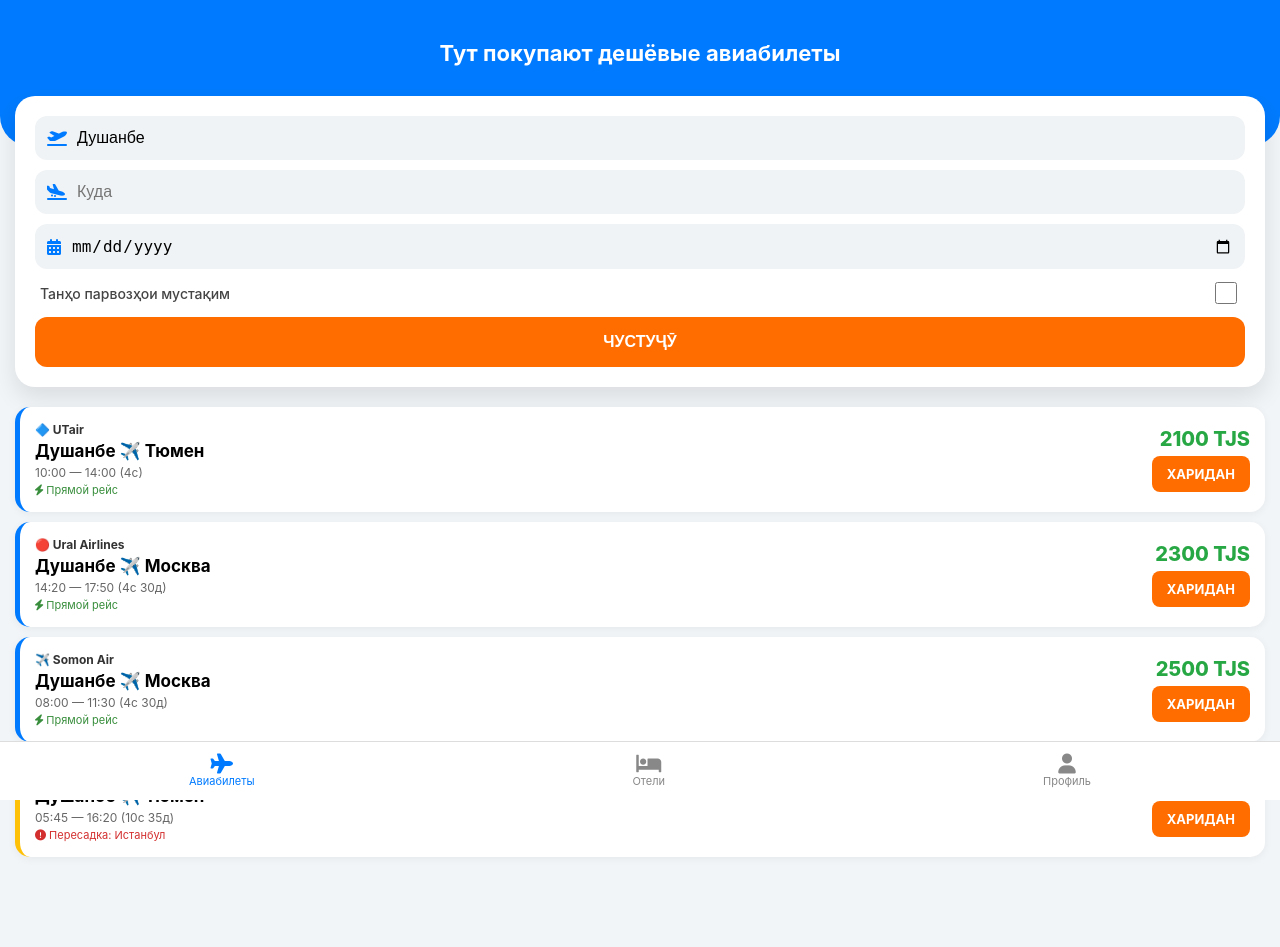
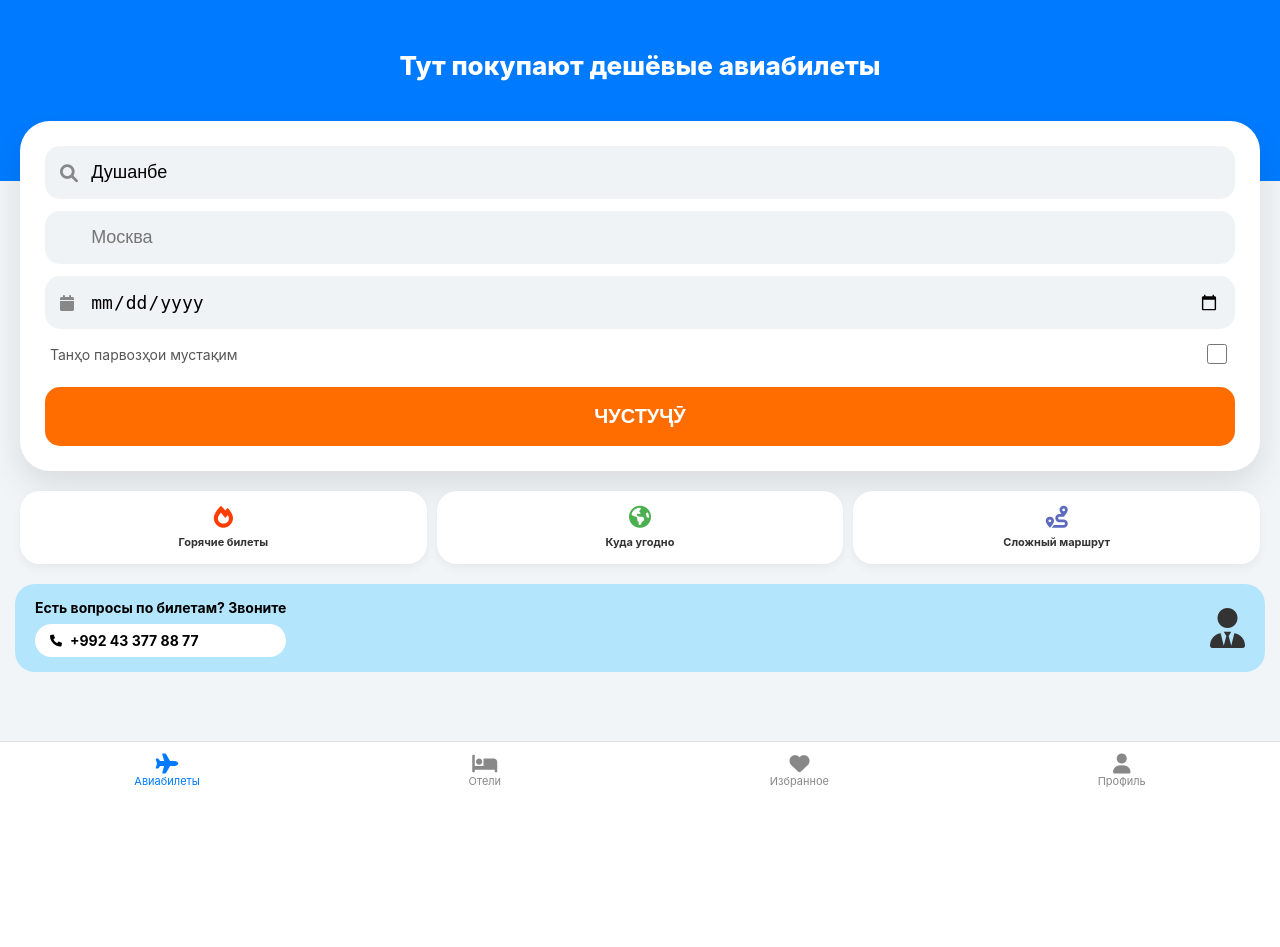
Before and after one commit to OSON-SAVDO/Avia-Search-TJ, a Flask app: page / in a window 1280 px wide. After the commit the page ends 787 px from the top, so only its background shows below. Run offline with Flask 3, Linux system fonts and the light colour scheme; data comes from the database, SQL or seed files in the repository.

Commit message:
Update index.html

```diff
--- a/templates/index.html
+++ b/templates/index.html
@@ -9,87 +9,170 @@
         :root { --blue: #007bff; --orange: #ff6d00; --bg: #f2f5f8; }
         body { font-family: -apple-system, sans-serif; background: var(--bg); margin: 0; padding-bottom: 80px; }
 
-        .top-header { background: var(--blue); color: white; padding: 40px 20px 80px; text-align: center; border-radius: 0 0 30px 30px; }
+        /* Блоки кабуди болоӣ */
+        .top-header {
+            background: var(--blue);
+            color: white;
+            padding: 50px 30px 100px;
+            text-align: center;
+        }
+        .top-header h1 { font-size: 26px; font-weight: 800; line-height: 1.2; margin: 0; }
 
-        .search-container { background: white; margin: -50px 15px 20px; padding: 20px; border-radius: 20px; box-shadow: 0 10px 25px rgba(0,0,0,0.1); }
-        .input-group { background: #f0f3f5; border-radius: 12px; padding: 12px; margin-bottom: 10px; display: flex; align-items: center; }
-        .input-group input { border: none; background: transparent; width: 100%; font-size: 16px; outline: none; padding-left: 10px; }
+        /* Корти сафеди ҷустуҷӯ */
+        .search-card {
+            background: white;
+            margin: -60px 20px 20px;
+            padding: 25px;
+            border-radius: 30px;
+            box-shadow: 0 15px 35px rgba(0,0,0,0.1);
+        }
+        .input-box {
+            background: #f0f3f5;
+            border-radius: 15px;
+            padding: 15px;
+            margin-bottom: 12px;
+            display: flex;
+            align-items: center;
+        }
+        .input-box i { color: #888; font-size: 18px; width: 30px; }
+        .input-box input {
+            border: none;
+            background: transparent;
+            width: 100%;
+            font-size: 18px;
+            font-weight: 500;
+            outline: none;
+        }
 
-        .filter-row { display: flex; align-items: center; justify-content: space-between; margin: 10px 5px; }
-        .btn-search { width: 100%; background: var(--orange); color: white; border: none; padding: 16px; border-radius: 12px; font-weight: bold; font-size: 16px; cursor: pointer; }
+        .btn-main {
+            width: 100%;
+            background: var(--orange);
+            color: white;
+            border: none;
+            padding: 18px;
+            border-radius: 15px;
+            font-size: 20px;
+            font-weight: bold;
+            cursor: pointer;
+            margin-top: 10px;
+        }
 
-        .ticket { background: white; margin: 10px 15px; padding: 15px; border-radius: 15px; display: flex; justify-content: space-between; align-items: center; box-shadow: 0 2px 8px rgba(0,0,0,0.05); border-left: 5px solid var(--blue); }
-        .ticket.transfer { border-left-color: #ffc107; } /* Ранги зард барои пересадка */
+        /* Иконкаҳои меню (Горячие билеты ва ғайра) */
+        .menu-grid {
+            display: flex;
+            justify-content: space-between;
+            padding: 0 15px;
+            margin-bottom: 20px;
+        }
+        .menu-item {
+            background: white;
+            flex: 1;
+            margin: 0 5px;
+            padding: 15px 5px;
+            border-radius: 20px;
+            text-align: center;
+            box-shadow: 0 4px 10px rgba(0,0,0,0.05);
+        }
+        .menu-item i { font-size: 22px; margin-bottom: 8px; display: block; }
+        .menu-item span { font-size: 11px; font-weight: bold; color: #333; line-height: 1.2; display: block; }
 
-        .price { color: #28a745; font-size: 20px; font-weight: 800; }
-        .buy-btn { background: var(--orange); color: white; text-decoration: none; padding: 10px 15px; border-radius: 8px; font-size: 13px; font-weight: bold; display: inline-block; margin-top: 5px; }
+        /* Баннери телефон */
+        .contact-banner {
+            background: #b3e5fc;
+            margin: 15px;
+            padding: 15px 20px;
+            border-radius: 20px;
+            display: flex;
+            align-items: center;
+            justify-content: space-between;
+        }
+        .contact-info b { font-size: 14px; display: block; margin-bottom: 8px; }
+        .phone-pill {
+            background: white;
+            padding: 8px 15px;
+            border-radius: 50px;
+            text-decoration: none;
+            color: black;
+            font-weight: bold;
+            font-size: 14px;
+            display: flex;
+            align-items: center;
+        }
 
-        .bottom-nav { position: fixed; bottom: 0; width: 100%; background: white; display: flex; justify-content: space-around; padding: 12px 0; border-top: 1px solid #ddd; z-index: 100; }
-        .nav-item { text-align: center; color: #888; text-decoration: none; font-size: 11px; }
-        .nav-item.active { color: var(--blue); }
+        /* Навиштаҷоти "Прямой рейс" дар форма */
+        .direct-toggle {
+            display: flex;
+            justify-content: space-between;
+            align-items: center;
+            margin: 10px 5px;
+            font-size: 14px;
+            color: #555;
+        }
+
+        .bottom-nav { position: fixed; bottom: 0; width: 100%; background: white; display: flex; justify-content: space-around; padding: 12px 0; border-top: 1px solid #ddd; }
+        .nav-link { text-align: center; color: #888; text-decoration: none; font-size: 11px; }
+        .nav-link.active { color: var(--blue); }
     </style>
 </head>
 <body>
 
     <div class="top-header">
-        <h1 style="margin:0; font-size: 22px;">Тут покупают дешёвые авиабилеты</h1>
+        <h1>Тут покупают дешёвые авиабилеты</h1>
     </div>
 
-    <div class="search-container">
+    <div class="search-card">
         <form action="/search" method="post">
-            <div class="input-group">
-                <i class="fa-solid fa-plane-departure" style="color:#007bff"></i>
+            <div class="input-box">
+                <i class="fa-solid fa-magnifying-glass"></i>
                 <input type="text" name="from" placeholder="Откуда" value="Душанбе">
             </div>
-            <div class="input-group">
-                <i class="fa-solid fa-plane-arrival" style="color:#007bff"></i>
-                <input type="text" name="to" placeholder="Куда">
+            <div class="input-box">
+                <i style="width:30px"></i> <input type="text" name="to" placeholder="Москва">
             </div>
-            <div class="input-group">
-                <i class="fa-solid fa-calendar-days" style="color:#007bff"></i>
+            <div class="input-box">
+                <i class="fa-solid fa-calendar" style="font-size:16px"></i>
                 <input type="date" name="departure_date">
             </div>
 
-            <div class="filter-row">
-                <span style="font-size: 14px; color: #444; font-weight: 500;">Танҳо парвозҳои мустақим</span>
-                <input type="checkbox" name="direct_only" value="1" style="width: 22px; height: 22px; accent-color: var(--orange);">
+            <div class="direct-toggle">
+                <span>Танҳо парвозҳои мустақим</span>
+                <input type="checkbox" name="direct_only" value="1" style="width:20px; height:20px; accent-color:var(--orange)">
             </div>
 
-            <button type="submit" class="btn-search">ЧУСТУҶӮ</button>
+            <button type="submit" class="btn-main">ЧУСТУҶӮ</button>
         </form>
     </div>
 
-    <div class="ticket-list">
-        {% for f in flights %}
-        <div class="ticket {{ 'transfer' if f.is_direct == 0 }}">
-            <div style="flex: 1;">
-                <div style="font-size: 12px; font-weight: bold; color: #333;">{{ f.logo }} {{ f.airline }}</div>
-                <div style="font-size: 17px; font-weight: bold; margin: 4px 0;">{{ f.from_city }} ✈️ {{ f.to_city }}</div>
-                <div style="font-size: 12px; color: #666;">
-                    {{ f.dep_time }} — {{ f.arr_time }} ({{ f.duration }})
-                </div>
-                {% if f.is_direct == 0 %}
-                <div style="font-size: 11px; color: #d32f2f; margin-top: 3px;">
-                    <i class="fa-solid fa-circle-exclamation"></i> Пересадка: {{ f.transfer_city }}
-                </div>
-                {% else %}
-                <div style="font-size: 11px; color: #388e3c; margin-top: 3px;">
-                    <i class="fa-solid fa-bolt"></i> Прямой рейс
-                </div>
-                {% endif %}
-            </div>
-            <div style="text-align: right; min-width: 110px;">
-                <div class="price">{{ f.price }} TJS</div>
-                <a href="{{ f.buy_url }}" target="_blank" class="buy-btn">ХАРИДАН</a>
-            </div>
+    <div class="menu-grid">
+        <div class="menu-item">
+            <i class="fa-solid fa-fire" style="color: #ff3d00;"></i>
+            <span>Горячие билеты</span>
         </div>
-        {% endfor %}
+        <div class="menu-item">
+            <i class="fa-solid fa-earth-americas" style="color: #4caf50;"></i>
+            <span>Куда угодно</span>
+        </div>
+        <div class="menu-item">
+            <i class="fa-solid fa-route" style="color: #5c6bc0;"></i>
+            <span>Сложный маршрут</span>
+        </div>
+    </div>
+
+    <div class="contact-banner">
+        <div class="contact-info">
+            <b>Есть вопросы по билетам? Звоните</b>
+            <a href="tel:+992433778877" class="phone-pill">
+                <i class="fa-solid fa-phone" style="margin-right:8px; font-size:12px;"></i> +992 43 377 88 77
+            </a>
+        </div>
+        <i class="fa-solid fa-user-tie" style="font-size: 40px; color: #333;"></i>
     </div>
 
     <div class="bottom-nav">
-        <a href="#" class="nav-item active"><i class="fa-solid fa-plane" style="font-size: 20px;"></i><br>Авиабилеты</a>
-        <a href="#" class="nav-item"><i class="fa-solid fa-bed" style="font-size: 20px;"></i><br>Отели</a>
-        <a href="#" class="nav-item"><i class="fa-solid fa-user" style="font-size: 20px;"></i><br>Профиль</a>
+        <a href="#" class="nav-link active"><i class="fa-solid fa-plane" style="font-size:20px"></i><br>Авиабилеты</a>
+        <a href="#" class="nav-item nav-link"><i class="fa-solid fa-bed" style="font-size:20px"></i><br>Отели</a>
+        <a href="#" class="nav-item nav-link"><i class="fa-solid fa-heart" style="font-size:20px"></i><br>Избранное</a>
+        <a href="#" class="nav-item nav-link"><i class="fa-solid fa-user" style="font-size:20px"></i><br>Профиль</a>
     </div>
 
 </body>
```
